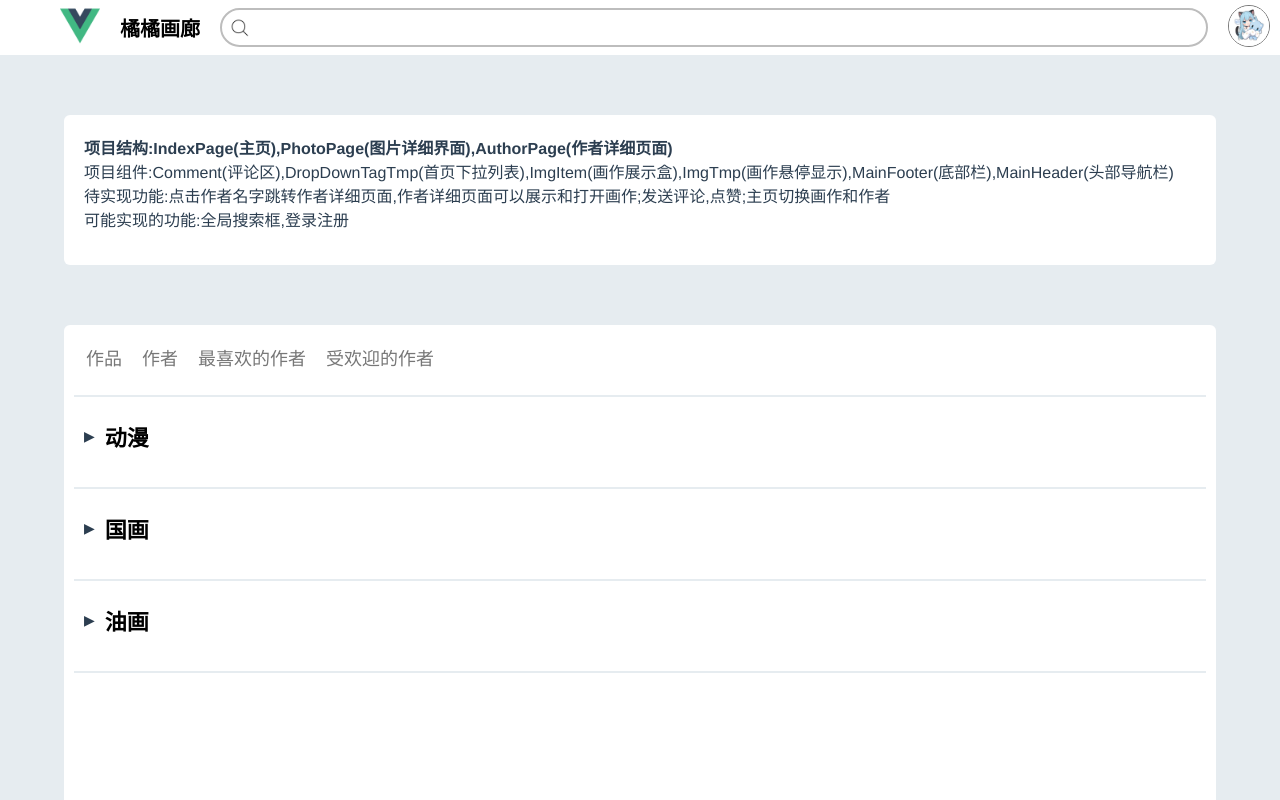
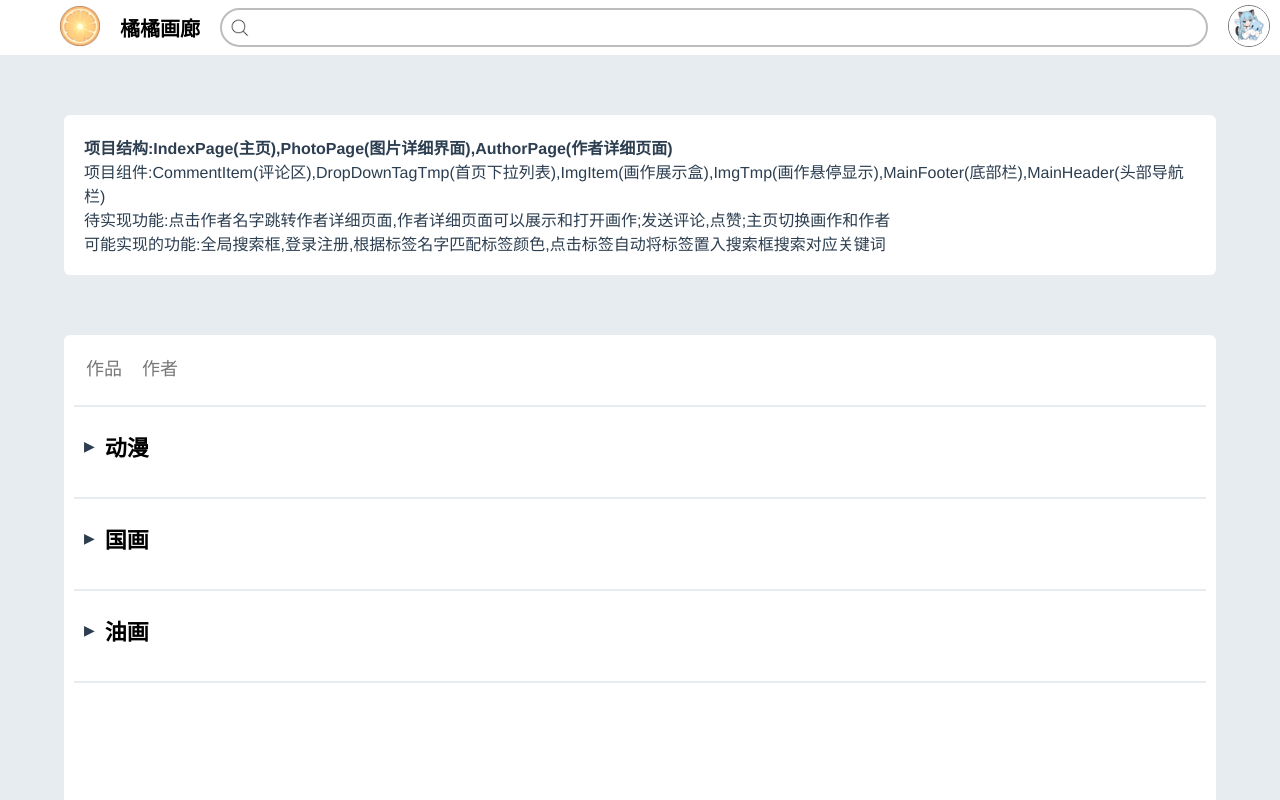
Before and after one commit to LuoTianOrange/VueFinal-CourseDesign, a Vue app: page / in a window 1280 px wide. Shown: the top 800 px of the page. Built offline with nearby package versions, Linux system fonts and the light colour scheme.

Commit message:
添加了头部导航栏logo的首页跳转

```diff
--- a/src/components/MainHeader.vue
+++ b/src/components/MainHeader.vue
@@ -2,12 +2,14 @@
     <!-- 头部导航栏 -->
     <div class="head">
         <div class="main-header">
-            <div class="head-item" style="margin-left: 60px;">
-                <img src="../assets/logo.png" alt="logo" width="40px">
-            </div>
-            <div class="head-item">
-                <div class="text1">橘橘画廊</div>
-            </div>
+            <router-link to="/" style="display: flex;align-items: center;">
+                <div class="head-item" style="margin-left: 60px;">
+                    <img src="../assets/OrangeLogo.png" alt="logo" width="40px">
+                </div>
+                <div class="head-item">
+                    <div class="text1">橘橘画廊</div>
+                </div>
+            </router-link>
             <div class="head-item" style="flex: 1;">
                 <div class="head-search">
                     <img src="../assets/serach-logo.png" alt="search" class="logo-search">
@@ -31,10 +33,11 @@
 </script>
 
 <style>
-.head{
+.head {
     height: 55px;
     width: 100%;
 }
+
 .main-header {
     height: 100%;
     width: 100%;
--- a/src/store/index.js
+++ b/src/store/index.js
@@ -49,7 +49,7 @@ export default new Vuex.Store({
           tag: [
           {tno:1,tname:"2 girls"},
           {tno:2,tname:"swimsuit"},
-          {tno:3,tname:"icecream"}
+          {tno:3,tname:"棒アイス"}
           ],
           intrduce: `夏コミで出すB2タペストリーの絵柄です!
                        なちょ猫と雫ちゃん一緒に描けてよかった (Ｕ＞△＜Ｕ)
@@ -66,6 +66,11 @@ export default new Vuex.Store({
           time: "2023-06-09",
           url: require(`@/assets/2.png`),
           type: "animation",
+          tag: [
+            {tno:1,tname:"猫耳"},
+            {tno:2,tname:"Nachoneko"},
+            {tno:3,tname:"なちょ猫"}
+            ],
           intrduce: `无`
         },
         {
--- a/src/styles.css
+++ b/src/styles.css
@@ -3,10 +3,16 @@ body {
     margin: 0;
     padding: 0;
 }
-:root{
+
+a {
+    text-decoration: none;
+}
+
+:root {
     --red: #dd001b;
     --pink: #fb7299;
 }
+
 .body {
     width: 100%;
     min-height: 1000px;
--- a/src/views/AuthorPage.vue
+++ b/src/views/AuthorPage.vue
@@ -149,7 +149,7 @@ export default {
   background-size: cover;
   background-image: url(../assets/19.png);
 }
-
+/*作者简介*/
 .author-info {
   width: 100%;
   height: 100px;
@@ -160,9 +160,9 @@ export default {
   justify-content: center;
   align-items: center;
 }
-
+/*作者头像*/
 .author-header {
-  background-image: url(../assets/3.png);
+  background-image: url(../assets/20.png);
   display: block;
   width: 200px;
   height: 200px;
@@ -171,8 +171,9 @@ export default {
   position: relative;
   top: -60px;
   right: 60px;
+  border: 2px solid white;
   border-radius: 50%;
-  background-position: 50%;
+  /* background-position: 50%; */
   box-shadow: 0px 0px 10px rgb(0 0 0 / 10%);
 }
 
--- a/src/views/IndexPage.vue
+++ b/src/views/IndexPage.vue
@@ -6,10 +6,10 @@
                 <div style="margin: 20px;text-align: left;">
                     <div style="font-weight: bolder;">项目结构:IndexPage(主页),PhotoPage(图片详细界面),AuthorPage(作者详细页面)</div>
                     <div>
-                        项目组件:Comment(评论区),DropDownTagTmp(首页下拉列表),ImgItem(画作展示盒),ImgTmp(画作悬停显示),MainFooter(底部栏),MainHeader(头部导航栏)
+                        项目组件:CommentItem(评论区),DropDownTagTmp(首页下拉列表),ImgItem(画作展示盒),ImgTmp(画作悬停显示),MainFooter(底部栏),MainHeader(头部导航栏)
                     </div>
                     <div>待实现功能:点击作者名字跳转作者详细页面,作者详细页面可以展示和打开画作;发送评论,点赞;主页切换画作和作者</div>
-                    <div>可能实现的功能:全局搜索框,登录注册</div>
+                    <div>可能实现的功能:全局搜索框,登录注册,根据标签名字匹配标签颜色,点击标签自动将标签置入搜索框搜索对应关键词</div>
                 </div>
             </div>
             <!--画作展示栏-->
@@ -21,12 +21,6 @@
                         </div>
                         <div class="body-nav-item text2">
                             作者
-                        </div>
-                        <div class="body-nav-item text2">
-                            最喜欢的作者
-                        </div>
-                        <div class="body-nav-item text2">
-                            受欢迎的作者
                         </div>
                     </div>
                     <hr color="#e6ecf0">
--- a/src/views/PhotoPage.vue
+++ b/src/views/PhotoPage.vue
@@ -4,24 +4,14 @@
             <div class="margin-twin">
                 <div class="body-left">
                     <img :src="img.url" alt="" class="body-img"> <!--图片展示区-->
-                    <div class="comment-box"><!--评论区-->
-                        <div style="margin-top: 20px;">
-                            <div class="body-text1">评论</div>
-                            <div style="display: flex;">
-                                <div class="comment-input-border">
-                                    <input class="comment-input" placeholder="发表评论" />
-                                </div>
-                                <button class="comment-btn">发送</button>
-                            </div>
-                            <div class="comment-item"></div>
-                        </div>
-                    </div>
+                    <Comment></Comment><!--评论区-->
                 </div>
                 <div class="body-right">
                     <div class="body-right-item">
                         <div class="item-box">
                             <div class="item-box-info">
-                                <div class="body-text1" @click="$event => gotoAuthorPage(img.authorid)">{{ img.author }}</div><!--作者名字-->
+                                <div class="body-text1" @click="$event => gotoAuthorPage(img.authorid)">{{ img.author }}
+                                </div><!--作者名字-->
                                 <div class="body-text1">{{ img.name }}</div><!--画作名字-->
                                 <div><img src="../assets/like-logo.png" class="like-logo"></div>
                             </div>
@@ -46,7 +36,7 @@
                             <div style="margin: 0 20px;">
                                 <div class="body-text1">标签</div>
                                 <div class="tag-item">
-                                    <div class="tag" v-for="imgtag in image.tag" :key="imgtag.tno" >{{ imgtag.tname }}</div>
+                                    <div class="tag" v-for="imgtag in img.tag" :key="imgtag.tno">{{ imgtag.tname}}</div>
                                     <div class="tag" style="background-color: #fb7299;">pink</div>
                                     <div class="tag" style="background-color: #dd001b;">red</div>
                                 </div>
@@ -60,10 +50,10 @@
 </template>
 
 <script>
-// import CommentItem from '@/components/CommentItem.vue'
+import Comment from '@/components/CommentItem.vue'
 
 export default {
-    // components: CommentItem,
+    components: { Comment },
     data() {
         return {
             img: {},
@@ -162,6 +152,7 @@ export default {
     text-align: left;
     margin-top: 10px;
 }
+
 /*评论区*/
 .comment-box {
     width: 800px;
@@ -217,4 +208,5 @@ export default {
     padding: 4px 10px;
     border-radius: 6px;
     margin: 5px 5px 0 0;
-}</style>
+}
+</style>
```
Also changed, not shown: src/assets/20.png (added).
